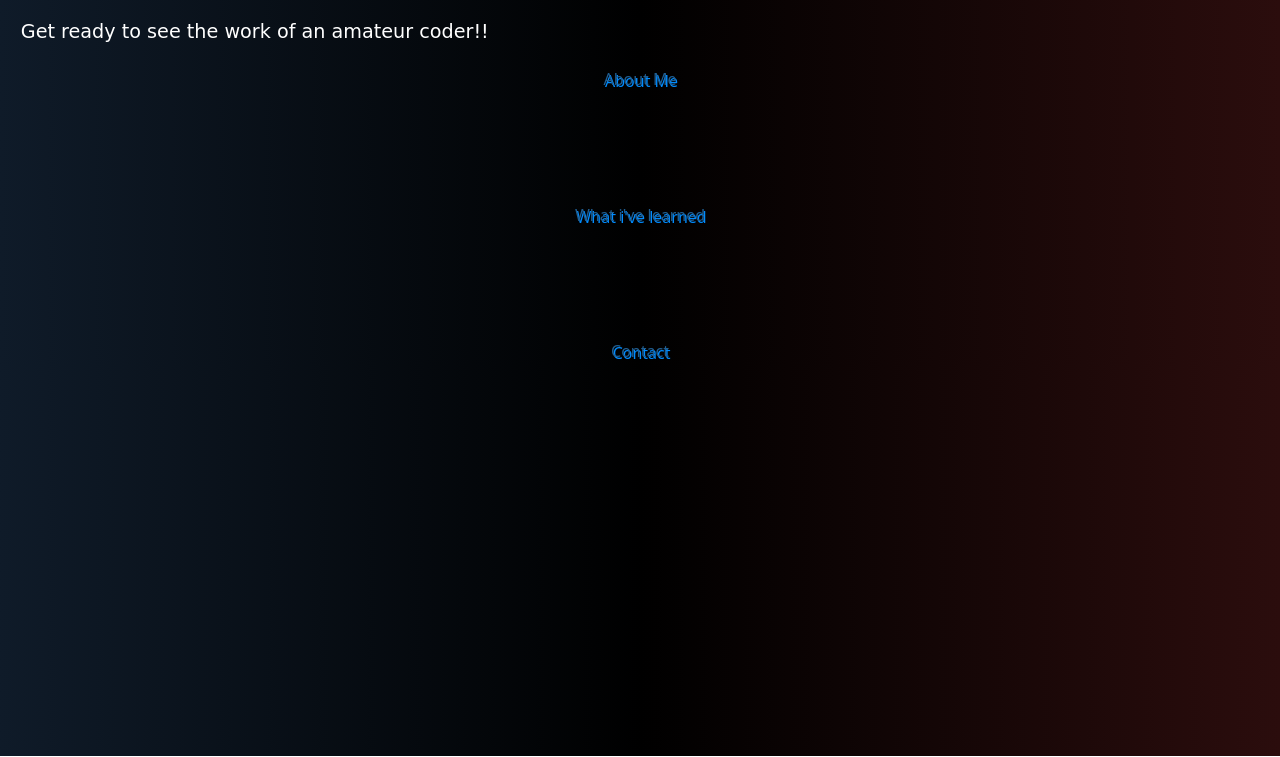
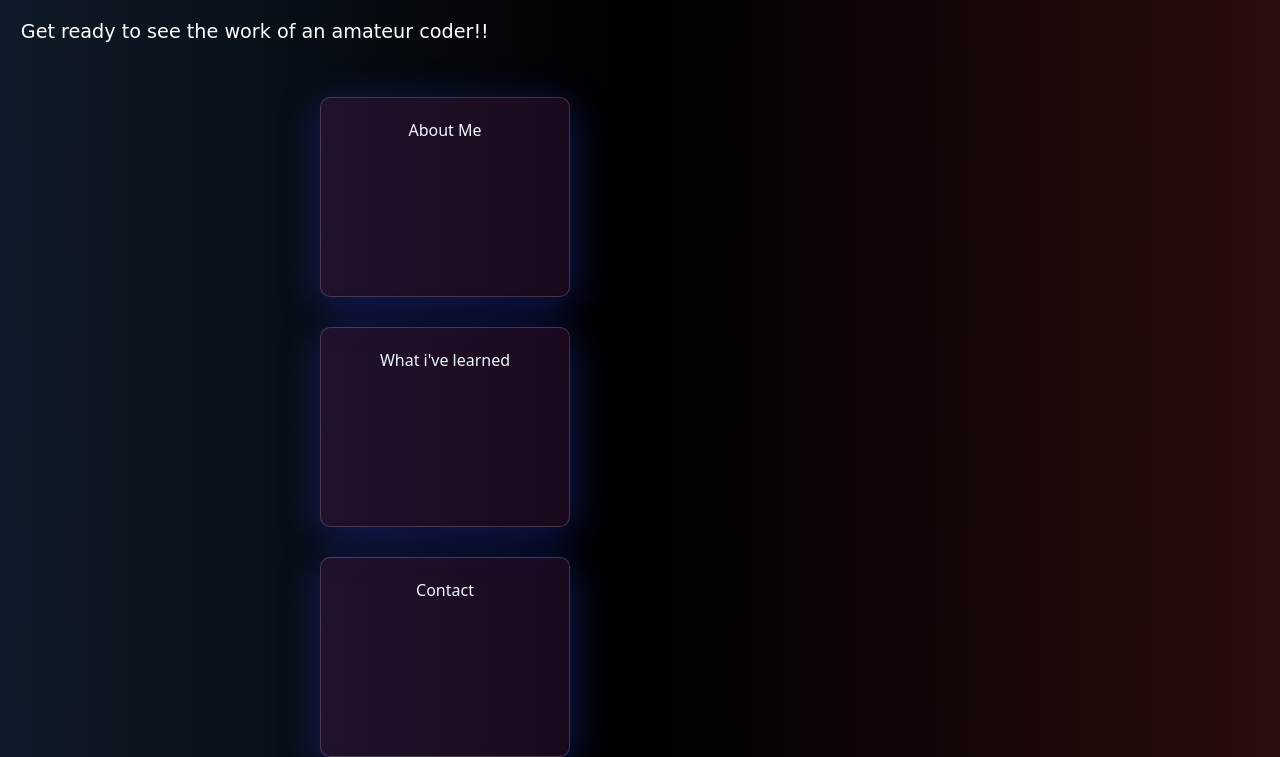
Before and after one commit to chrisanil/My-Website, a plain HTML site: page index.html in a window 1280 px wide. Shown: the part 44-801 px from the top of the page. Drawn offline with nearby package versions, Linux system fonts and the light colour scheme; a web font is replaced by a local one.

Commit message:
Added boxes around mini titles

```diff
--- a/index.html
+++ b/index.html
@@ -13,11 +13,8 @@
     <h2 class="firstp">Get ready to see the work of an amateur coder!!</h2>
 </div>
 
-<div class="list">
-        <h1>About Me</h1>
-        <h1 class="middle">What i've learned</h1>
-        <h1>Contact</h1>
-     </div>
-
+        <h1 class="first">About Me</h1>
+        <h1 class="second">What i've learned</h1>
+        <h1 class="third">Contact</h1>
 </body>
 </html>
--- a/main.css
+++ b/main.css
@@ -16,13 +16,67 @@
 }
 .back{
     background-image: linear-gradient(to right, rgb(15, 27, 41), black, rgb(43, 13, 13));
+    height: 95px;
 }
-.list{
-text-align: center;
-color: rgb(32, 94, 145);
-text-shadow: 0.1rem 0.1rem rgb(0, 140, 255);
+
+.first{
+    color: aliceblue;
+    margin-left: 20rem;
+      padding: 20px;
+      height: 200px;
+      width: 250px;
+      display: flex;
+      flex-direction: column;
+      border: 1px solid gray;
+      background: rgba(255, 75, 255, 0.1);
+      box-shadow: 0 8px 40px 0 rgba(45, 57, 231, 0.37);
+      backdrop-filter: blur(4px);
+      -webkit-backdrop-filter: blur(4px);
+      border-radius: 10px;
+      border: 1px solid rgba(255, 255, 255, 0.18);
+      cursor: pointer;
+      align-items: center;
+      position: relative;
+      bottom: -30px;
 }
-.middle{
-padding-top: 7rem;
-margin-bottom: 7rem;
+.second{
+    padding-top: 12rem;
+    margin-left: 20rem;
+    color: aliceblue;
+  padding: 20px;
+  height: 200px;
+  width: 250px;
+  display: flex;
+  flex-direction: column;
+  border: 1px solid gray;
+  background: rgba(255, 75, 255, 0.1);
+  box-shadow: 0 8px 40px 0 rgba(45, 57, 231, 0.37);
+  backdrop-filter: blur(4px);
+  -webkit-backdrop-filter: blur(4px);
+  border-radius: 10px;
+  border: 1px solid rgba(255, 255, 255, 0.18);
+  cursor: pointer;
+  align-items: center;
+  position: relative;
+      bottom: -60px;
 }
+.third{
+    color: aliceblue;
+    margin-left: 20rem;
+      padding: 20px;
+      height: 200px;
+      width: 250px;
+      display: flex;
+      flex-direction: column;
+      border: 1px solid gray;
+      background: rgba(255, 75, 255, 0.1);
+      box-shadow: 0 8px 40px 0 rgba(45, 57, 231, 0.37);
+      backdrop-filter: blur(4px);
+      -webkit-backdrop-filter: blur(4px);
+      border-radius: 10px;
+      border: 1px solid rgba(255, 255, 255, 0.18);
+      cursor: pointer;
+      align-items: center;
+      position: relative;
+      bottom: -90px;
+}
```
